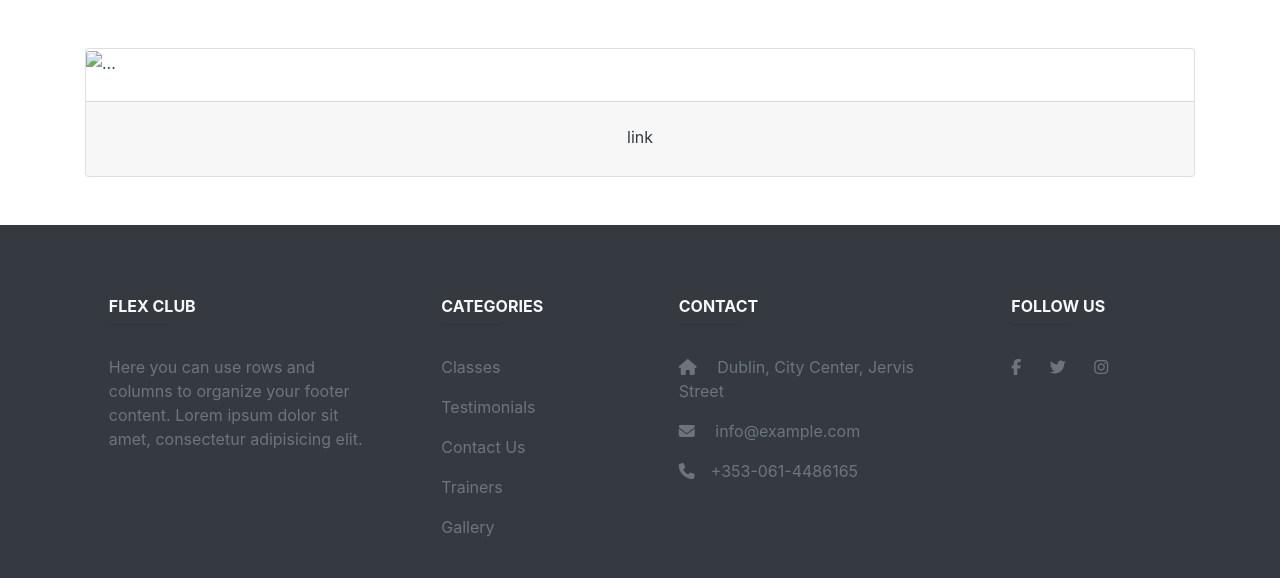
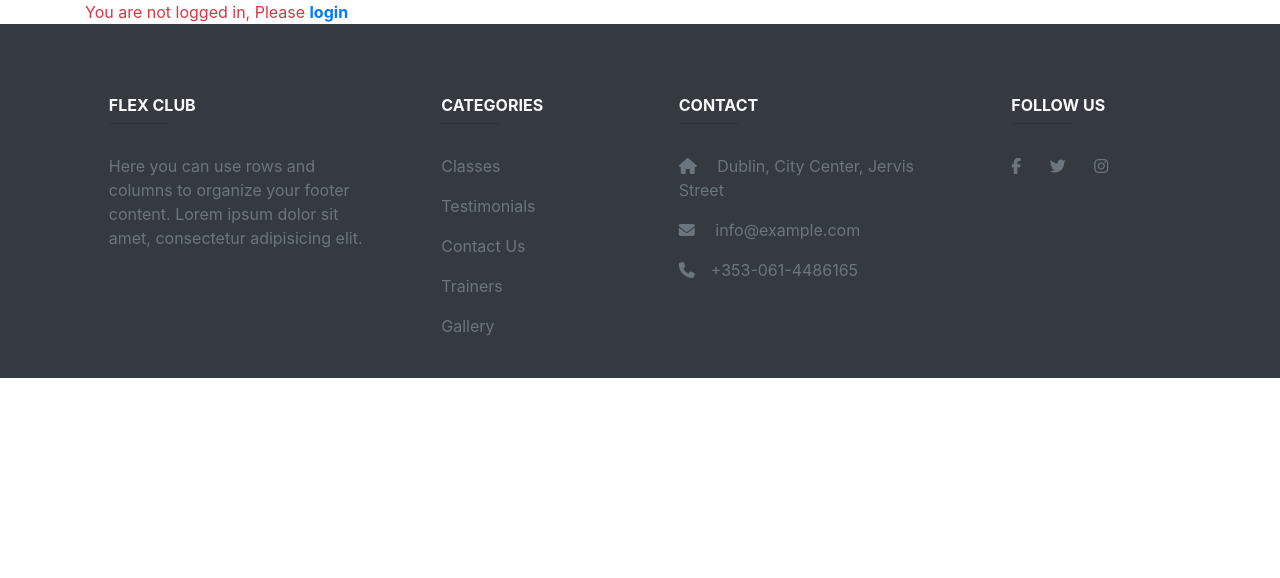
Before and after one commit to minajm/FlexClub, a PHP site: page /hassanProject/class_details.php in a window 1280 px wide. Shown: the part 68-646 px from the top of the page. Run offline with PHP 8.4, Linux system fonts and the light colour scheme; data that the repository does not hold is empty; some libraries are stand-ins or nearby versions.

Commit message:
class detail functionality is ok

```diff
--- a/class_details.php
+++ b/class_details.php
@@ -1,5 +1,6 @@
 <?php
 include_once('header.php');
+
 
 if ($_SERVER['REQUEST_METHOD'] == 'GET') {
     if (isset($_GET['id'])) {
@@ -22,36 +23,46 @@ if ($_SERVER['REQUEST_METHOD'] == 'GET') {
             }
         }
     }
-}
-?>
+} ?>
+
     <div class="container">
+
+        <?php
+        if (isset($_SESSION['status']) && $_SESSION['status'] == 1) { // logged IN
+            echo '
         <div class="card mt-5 mb-5">
             <div class="row no-gutters">
                 <div class="col-md-4">
-                    <img src="<?php echo $image ?>" class="card-img" alt="...">
+                    <img src="' . $image . ' " class="card-img" alt="...">
                 </div>
                 <div class="col-md-8">
                     <div class="card-body">
                         <h5 class="card-title">
-                            <?php
-                            echo $title;
-                            ?>
-                        </h5>
+                        ' . $title . '
+                     </h5>
                         <p class="card-text">
-                            <?php
-                            echo $summery;
-                            ?>
+                           ' . $summery . '
                         </p>
                     </div>
                 </div>
             </div>
             <div class="card-footer">
                 <a class="btn btn-link text-dark  mt-1 h3 d-flex justify-content-center "
-                   href="<?php echo $link ?>" role="button">
+                   href=" ' . $link . ' " role="button">
                     link
                 </a>
             </div>
         </div>
+        ';
+        } else {
+            echo '
+      <div class="container">
+        <div class="row ">
+            <div class="text-danger text-center">You are not logged in, Please <a href="login.php"><b>login</b></a></div>
+        </div>
+    </div>
+    ';
+        } ?>
     </div>
 
 <?php
--- a/class_details_edit.php
+++ /dev/null
@@ -1 +0,0 @@
-<?php
```
